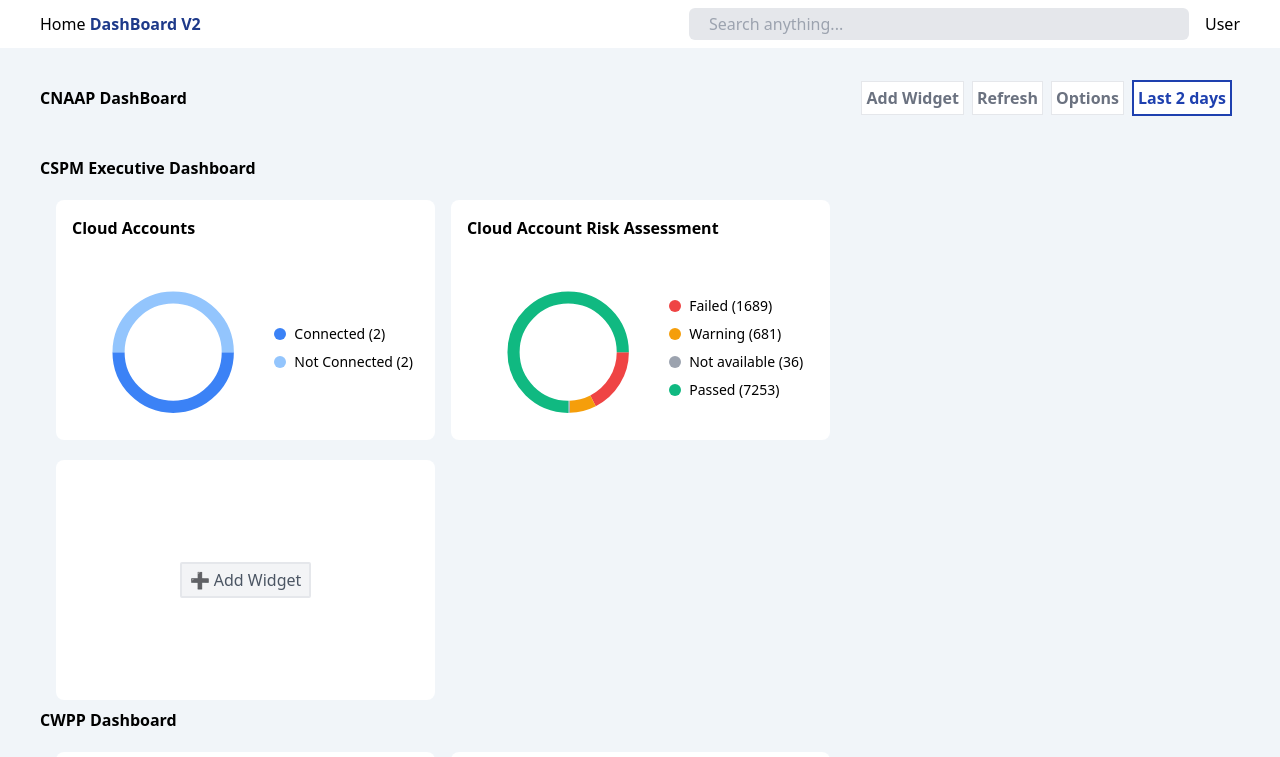
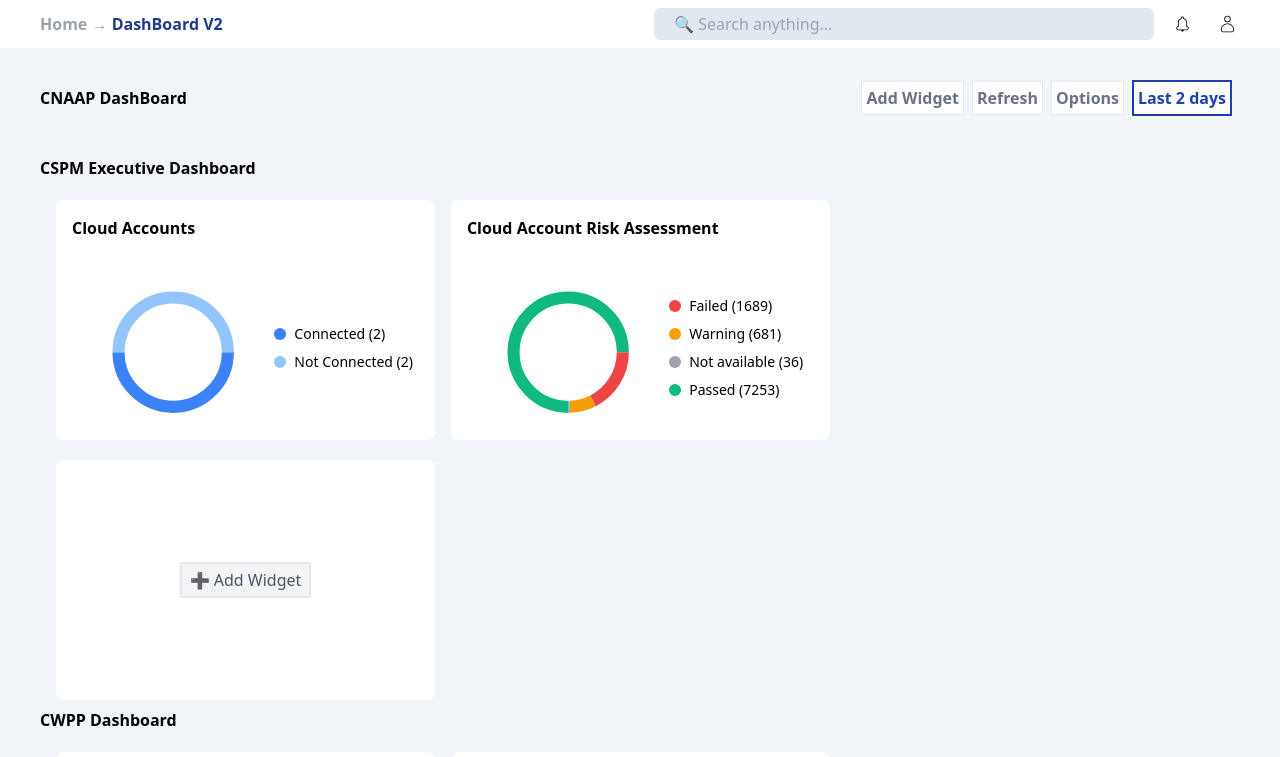
Before and after one commit to vigneshherao/accuknox, a React (Create React App) app: page / in a window 1280 px wide. Shown: the top 757 px of the page. Built offline with nearby package versions, Linux system fonts and the light colour scheme.

Commit message:
Updated Ui Changes to Header COmponent

```diff
--- a/package.json
+++ b/package.json
@@ -10,6 +10,7 @@
     "react": "^18.3.1",
     "react-chartjs-2": "^5.2.0",
     "react-dom": "^18.3.1",
+    "react-icons": "^5.3.0",
     "react-minimal-pie-chart": "^8.4.0",
     "react-redux": "^9.1.2",
     "react-scripts": "5.0.1",
--- a/src/components/Header/Header.js
+++ b/src/components/Header/Header.js
@@ -1,23 +1,31 @@
 import React from "react";
+import { FaUserCircle } from "react-icons/fa";
+import { CiUser } from "react-icons/ci";
+import { CiBellOn } from "react-icons/ci";
 
 const Header = () => {
   return (
     <header className="flex justify-between items-center bg-white px-10 h-12">
-      <div>
-        <h3>
-          Home <span className="font-bold text-blue-900">DashBoard V2</span>
+      <div className="cursor-pointer">
+        <h3 className="font-semibold text-gray-400">
+          Home &#x2192;
+          <span className="font-bold text-blue-900"> DashBoard V2</span>
         </h3>
       </div>
       <div className="flex items-center">
         <div className="hidden md:block h-full w-[500px]">
           <input
-            className="bg-gray-200 w-full pl-5 h-8 rounded-md"
+            className="bg-slate-200 w-full pl-5 h-8 rounded-md"
             type="text"
-            placeholder="Search anything..."
+            placeholder="🔍 Search anything..."
           />
         </div>
-        <div className="ml-4">
-          <p>User</p>
+        <div className="ml-4 flex cursor-pointer">
+          <CiBellOn
+            className="mr-5"
+            style={{ width: "25px", height: "20px" }}
+          />
+          <CiUser style={{ width: "25px", height: "20px" }} />
         </div>
       </div>
     </header>
```
Also changed, not shown: 1 other file (tests, documents, lock files or other folders).
